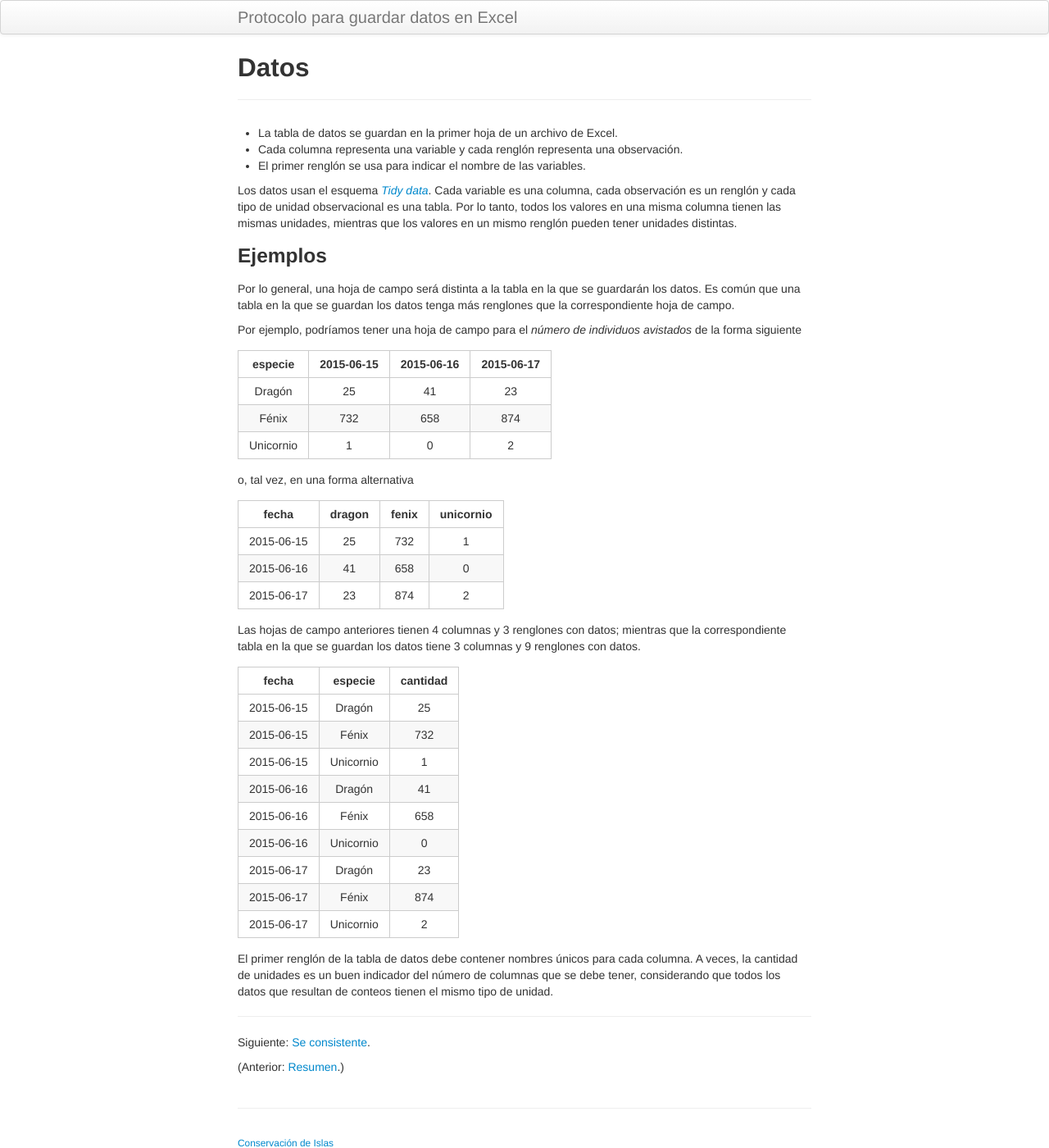
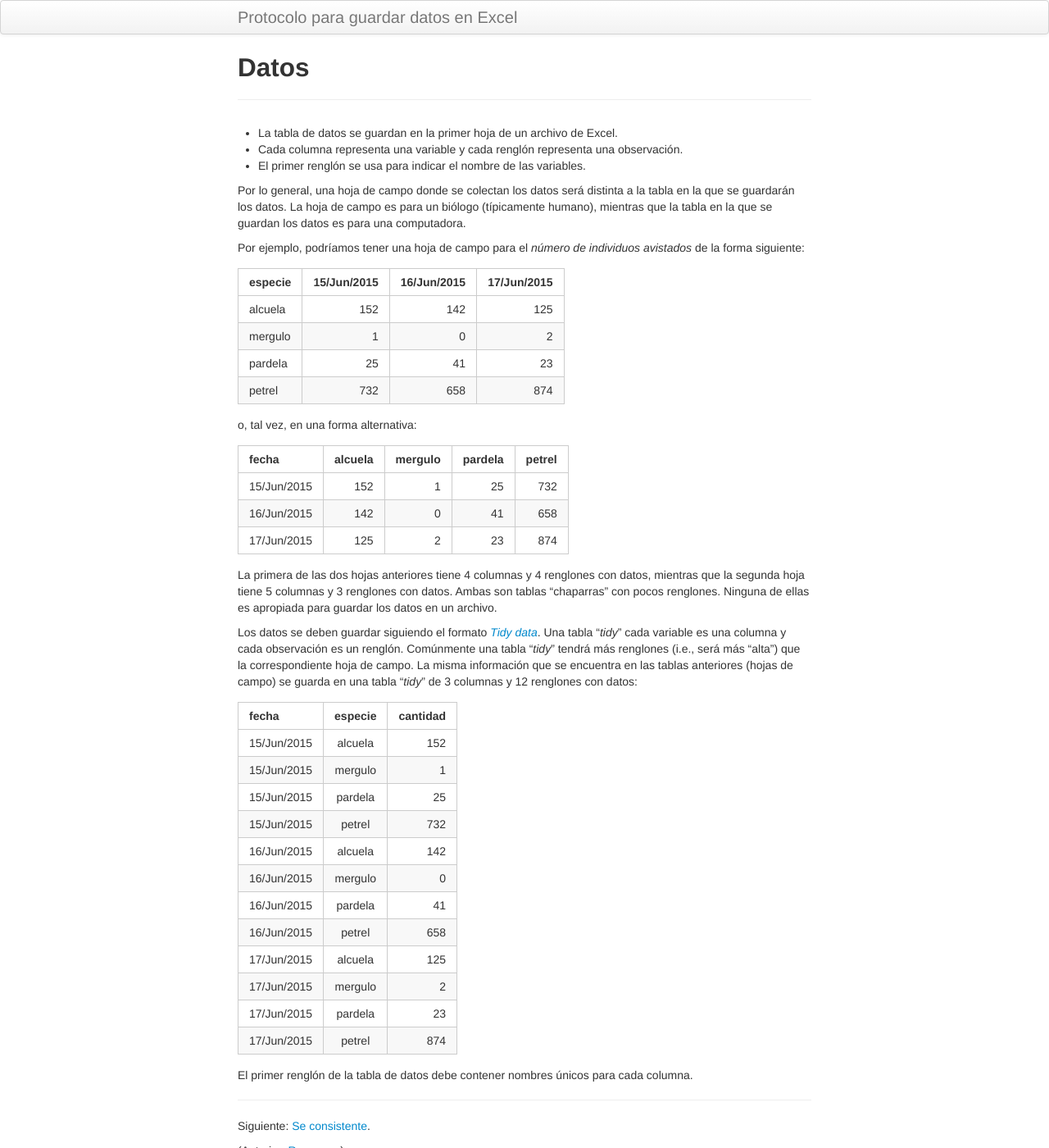
Before and after one commit to MaritzaB/datos_en_excel, a Jekyll site: the page built from pages/datos.md, in a window 1280 px wide and 1400 px high. Shown: the whole window at 82% size. Built offline with Jekyll 4.4.1, drawn with Linux system fonts in a browser that asks for light colours.

Commit message:
Cambia animales mitológicos por aves marinas

```diff
--- a/pages/datos.md
+++ b/pages/datos.md
@@ -8,45 +8,45 @@ description: Cómo guardar los datos en un archivo en Excel
 - Cada columna representa una variable y cada renglón representa una observación.
 - El primer renglón se usa para indicar el nombre de las variables.
 
-Los datos usan el esquema [_Tidy data_](http://dx.doi.org/10.18637/jss.v059.i10). Cada variable es una columna, cada observación es un renglón y cada tipo de unidad observacional es una tabla. Por lo tanto, todos los valores en una misma columna tienen las mismas unidades, mientras que los valores en un mismo renglón pueden tener unidades distintas.
+Por lo general, una hoja de campo donde se colectan los datos será distinta a la tabla en la que se guardarán los datos. La hoja de campo es para un biólogo (típicamente humano), mientras que la tabla en la que se guardan los datos es para una computadora.
 
-### Ejemplos
+Por ejemplo, podríamos tener una hoja de campo para el _número de individuos avistados_ de la forma siguiente:
 
-Por lo general, una hoja de campo será distinta a la tabla en la que se guardarán los datos. Es común que una tabla en la que se guardan los datos tenga más renglones que la correspondiente hoja de campo.
+especie | 15/Jun/2015 | 16/Jun/2015 | 17/Jun/2015
+:-------|------------:|------------:|-----------:
+alcuela |         152 |         142 |        125
+mergulo |           1 |           0 |          2
+pardela |          25 |          41 |         23
+petrel  |         732 |         658 |        874
 
-Por ejemplo, podríamos tener una hoja de campo para el _número de individuos avistados_ de la forma siguiente
+o, tal vez, en una forma alternativa:
 
-especie   | 2015-06-15 | 2015-06-16 | 2015-06-17
-:--------:|:----------:|:----------:|:----------:
-Dragón    |         25 |         41 |         23
-Fénix     |        732 |        658 |        874
-Unicornio |          1 |          0 |          2
+fecha       | alcuela | mergulo | pardela | petrel
+:-----------|--------:|--------:|--------:|------:
+15/Jun/2015 |     152 | 1       | 25      |   732
+16/Jun/2015 |     142 | 0       | 41      |   658
+17/Jun/2015 |     125 | 2       | 23      |   874
 
-o, tal vez, en una forma alternativa
+La primera de las dos hojas anteriores tiene 4 columnas y 4 renglones con datos, mientras que la segunda hoja tiene 5 columnas y 3 renglones con datos. Ambas son tablas "chaparras" con pocos renglones. Ninguna de ellas es apropiada para guardar los datos en un archivo.
 
-fecha      | dragon | fenix  | unicornio
-:---------:|:------:|:------:|:--------:
-2015-06-15 |     25 |    732 |        1
-2015-06-16 |     41 |    658 |        0
-2015-06-17 |     23 |    874 |        2
+Los datos se deben guardar siguiendo el formato [_Tidy data_](http://dx.doi.org/10.18637/jss.v059.i10). Una tabla "_tidy_" cada variable es una columna y cada observación es un renglón. Comúnmente una tabla "_tidy_" tendrá más renglones (i.e., será más "alta") que la correspondiente hoja de campo. La misma información que se encuentra en las tablas anteriores (hojas de campo) se guarda en una tabla "_tidy_" de 3 columnas y 12 renglones con datos:
 
-Las hojas de campo anteriores tienen 4 columnas y 3 renglones con datos;
-mientras que la correspondiente tabla en la que se guardan los datos tiene 3 columnas y 9 renglones con datos.
-
-fecha      | especie   | cantidad
-:---------:|:---------:|:--------:
-2015-06-15 | Dragón    |  25
-2015-06-15 | Fénix     | 732
-2015-06-15 | Unicornio |   1
-2015-06-16 | Dragón    |  41
-2015-06-16 | Fénix     | 658
-2015-06-16 | Unicornio |   0
-2015-06-17 | Dragón    |  23
-2015-06-17 | Fénix     | 874
-2015-06-17 | Unicornio |   2
+fecha       | especie | cantidad
+:-----------|:-------:|--------:
+15/Jun/2015 | alcuela |     152
+15/Jun/2015 | mergulo |       1
+15/Jun/2015 | pardela |      25
+15/Jun/2015 | petrel  |     732
+16/Jun/2015 | alcuela |     142
+16/Jun/2015 | mergulo |       0
+16/Jun/2015 | pardela |      41
+16/Jun/2015 | petrel  |     658
+17/Jun/2015 | alcuela |     125
+17/Jun/2015 | mergulo |       2
+17/Jun/2015 | pardela |      23
+17/Jun/2015 | petrel  |     874
 
 El primer renglón de la tabla de datos debe contener nombres únicos para cada columna.
-A veces, la cantidad de unidades es un buen indicador del número de columnas que se debe tener, considerando que todos los datos que resultan de conteos tienen el mismo tipo de unidad.
 
 ---
 
```
